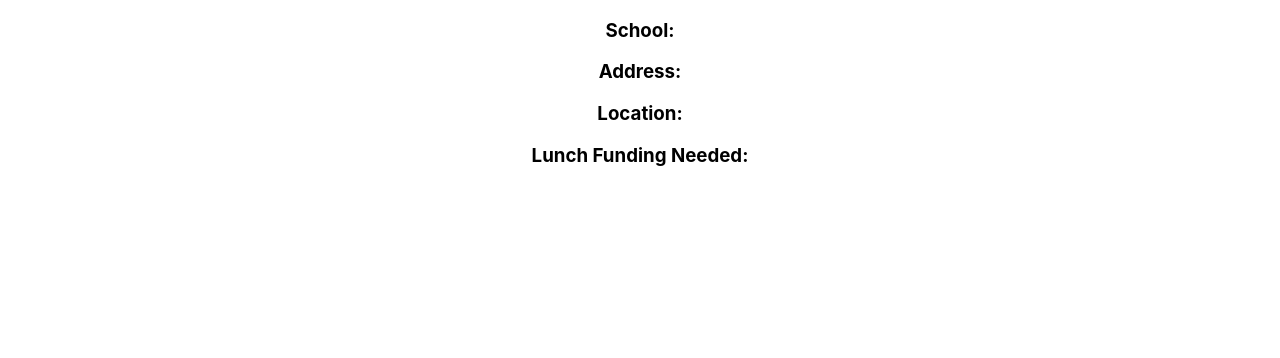
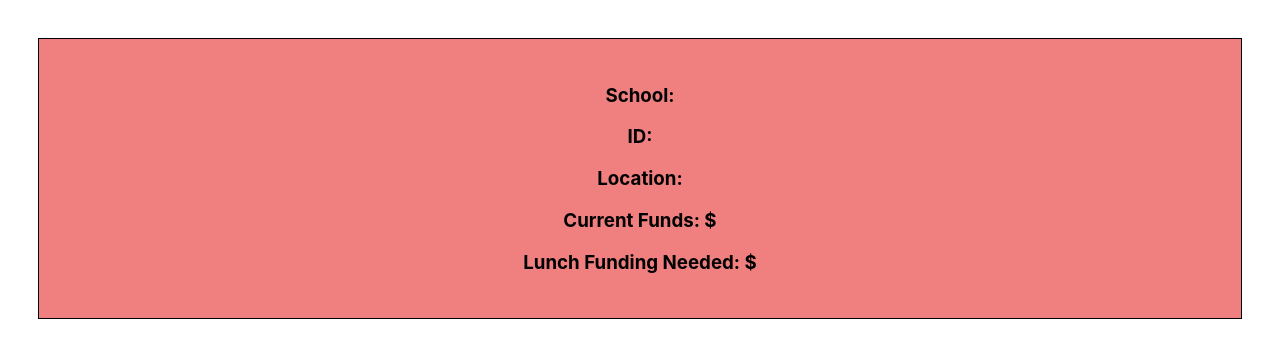
Before and after one commit to luncherbw0719/frontend, a React (Create React App) app: page / in a window 1280 px wide. Shown: the top 358 px of the page. Built offline with nearby package versions, Linux system fonts and the light colour scheme.

Commit message:
set up school list component, styled card

```diff
--- a/package.json
+++ b/package.json
@@ -10,7 +10,8 @@
     "react-router-dom": "^5.0.1",
     "react-scripts": "3.0.1",
     "redux": "^4.0.4",
-    "redux-thunk": "^2.3.0"
+    "redux-thunk": "^2.3.0",
+    "styled-components": "^4.3.2"
   },
   "scripts": {
     "start": "react-scripts start",
--- a/src/components/SchoolCard.js
+++ b/src/components/SchoolCard.js
@@ -1,16 +1,38 @@
 import React from "react";
+
+import styled from "styled-components";
 
 // Contains a list of schools who have requested financial needs for their students.
 // Each school is laid out in a grid format, with the name of the school, physical address/location of the school and a requested amount of funds that the school needs in order to provide lunches for their students
-function SchoolCard({ school, address, location, funding }) {
- return (
-   <div className="school-card">
-     <h3 className="School">School: </h3>
-     <h3 className="Address">Address: </h3>
-     <h3 className="Location">Location: </h3>
-     <h3 className="Funding">Lunch Funding Needed: </h3>
-   </div>
- );
+
+const StyledCards = styled.div`
+  display: flex;
+  flex-direction: row;
+  justify-content: center;
+  align-items: center;
+  border: 1px solid black;
+  background-color: lightcoral;
+  padding: 2%;
+  margin: 3%;
+`;
+
+function SchoolCard({
+  schoolID,
+  schoolName,
+  schoolLocation,
+  CurrentFunds,
+  NeededFunds
+}) {
+  return (
+    <StyledCards>
+      <div className="school-card">
+        <h3 className="schoolName">School: {schoolName} </h3>
+        <h3 className="schoolID">ID: {schoolID} </h3>
+        <h3 className="schoolLocation">Location: {schoolLocation} </h3>
+        <h3 className="CurrentFunds">Current Funds: ${CurrentFunds} </h3>
+        <h3 className="NeededFunds">Lunch Funding Needed: ${NeededFunds} </h3>
+      </div>
+    </StyledCards>
+  );
 }
-
 export default SchoolCard;
```
Also changed, not shown: src/components/SchoolList.js (+28 -4 lines), 1 other file (tests, documents, lock files or other folders).
